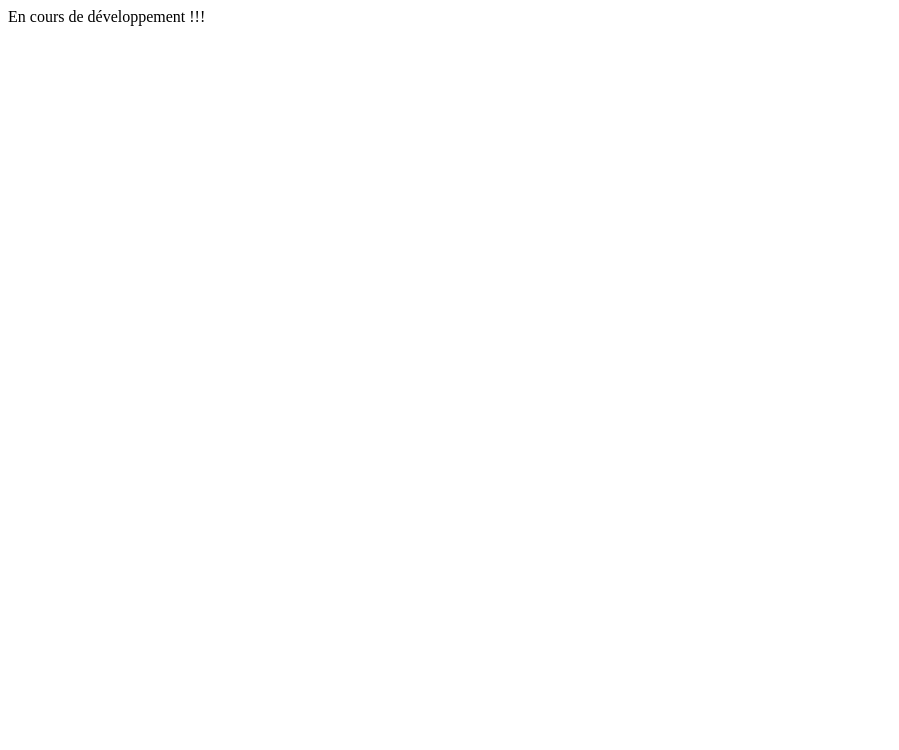
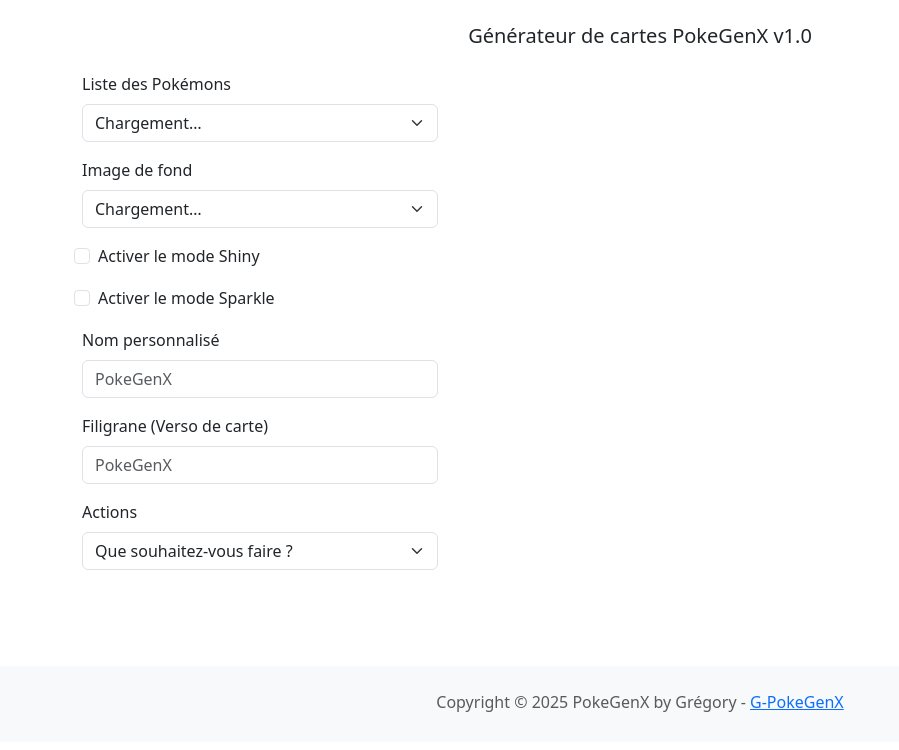
Before and after one commit to PokeGenX-com/open-source, a plain HTML site: page PokeGenX.html in a window 1280 px wide. Shown: the whole page, without its empty margins (0-899 px from the left). Drawn offline with nearby package versions, Linux system fonts and the light colour scheme.

Commit message:
Update PokeGenX.html

```diff
--- a/PokeGenX.html
+++ b/PokeGenX.html
@@ -1 +1,78 @@
-En cours de développement !!!
+<!DOCTYPE html>
+<html lang="fr">
+   <head>
+      <meta charset="UTF-8" />
+      <meta name="viewport" content="width=device-width, initial-scale=1" />
+      <title>PokeGenX</title>
+      <!-- Bootstrap CSS -->
+      <link href="https://cdn.jsdelivr.net/npm/bootstrap@5.3.0/dist/css/bootstrap.min.css" rel="stylesheet"/>
+   </head>
+   <body>
+      <div class="container py-4">
+         <h5 class="mb-4 text-center">Générateur de cartes PokeGenX v1.0</h5>
+         <div class="row">
+            <!-- Colonne des contrôles -->
+            <div class="col-lg-4 mb-4">
+               <form id="controls" class="row g-3">
+                  <div class="col-12">
+                     <label for="pokemon-select" class="form-label">Liste des Pokémons</label>
+                     <select id="pokemon-select" class="form-select">
+                        <option value="" disabled selected>Chargement…</option>
+                     </select>
+                  </div>
+                  <div class="col-12">
+                     <label for="background-select" class="form-label">Image de fond</label>
+                     <select id="background-select" class="form-select">
+                        <option value="" disabled selected>Chargement…</option>
+                     </select>
+                  </div>
+                  <div class="col-auto form-check">
+                     <input class="form-check-input" type="checkbox" id="shiny-checkbox"/>
+                     <label class="form-check-label" for="shiny-checkbox">Activer le mode Shiny</label>
+                  </div>
+                  <div class="col-auto form-check">
+                     <input class="form-check-input" type="checkbox" id="sparkle-checkbox"/>
+                     <label class="form-check-label" for="sparkle-checkbox">Activer le mode Sparkle</label>
+                  </div>
+                  <div class="col-12">
+                     <label for="customname" class="form-label">Nom personnalis&eacute;</label>
+                     <input type="text" id="customname" class="form-control"placeholder="PokeGenX"/>
+                  </div>
+                  <div class="col-12">
+                     <label for="filigrane" class="form-label">Filigrane (Verso de carte)</label>
+                     <input type="text" id="filigrane" class="form-control" placeholder="PokeGenX"/>
+                  </div>
+                  <div class="col-12">
+                     <label for="action-select" class="form-label">Actions</label>
+                     <select id="action-select" class="form-select">
+                        <option value="" disabled selected>Que souhaitez-vous faire ?</option>
+                        <optgroup label="G&eacute;n&eacute;rer une carte">
+                        <option>G&eacute;n&eacute;rer ma carte</option>
+                        <option>G&eacute;n&eacute;rer une carte aléatoire</option>
+                        </optgroup>
+                        <optgroup label="T&eacute;l&eacute;charger ma carte">
+                        <option>T&eacute;l&eacute;chargez ma carte - PNG</option>
+                        <option>T&eacute;l&eacute;chargez ma carte - HD - PNG</option>
+                        </optgroup>
+                     </select>
+                  </div>
+               </form>
+            </div>
+            <!-- Colonne du canvas -->
+            <div class="col-lg-8 d-flex justify-content-center align-items-center">
+               <canvas id="card-canvas" class="rounded" width="260" height="360"></canvas>
+            </div>
+         </div>
+      </div>
+      <!-- Footer -->
+      <footer class="bg-light py-4 mt-5">
+         <div class="container text-center">
+            <p class="mb-1 text-muted">Copyright © 2025 PokeGenX by Gr&eacute;gory - <a href="https://www.facebook.com/people/G-Pokegenx/61580005289633/" target="_blank">G-PokeGenX</a></p>
+         </div>
+      </footer>
+      <!-- Bootstrap Bundle JS -->
+      <script src="https://cdn.jsdelivr.net/npm/bootstrap@5.3.0/dist/js/bootstrap.bundle.min.js"></script>
+      <!-- Dist PokeGenX -->
+      <script src="https://pokegenx.com/assets/js/dist/pokegenx.js"></script>
+   </body>
+</html>
```
